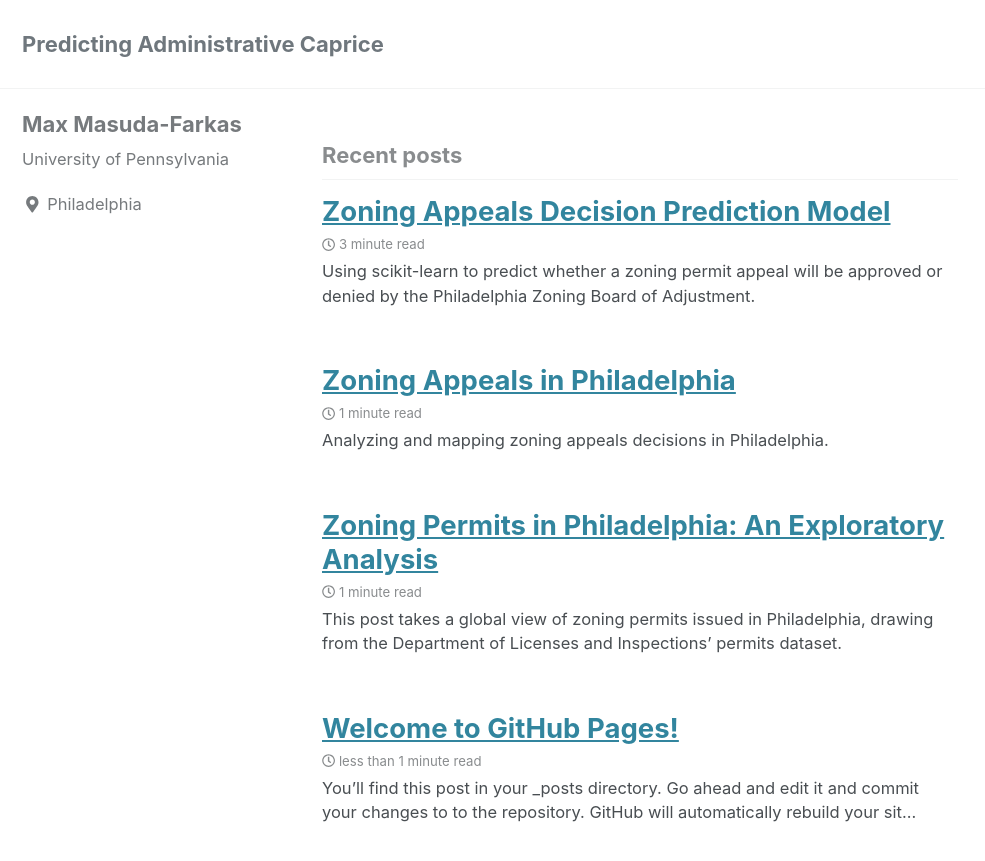
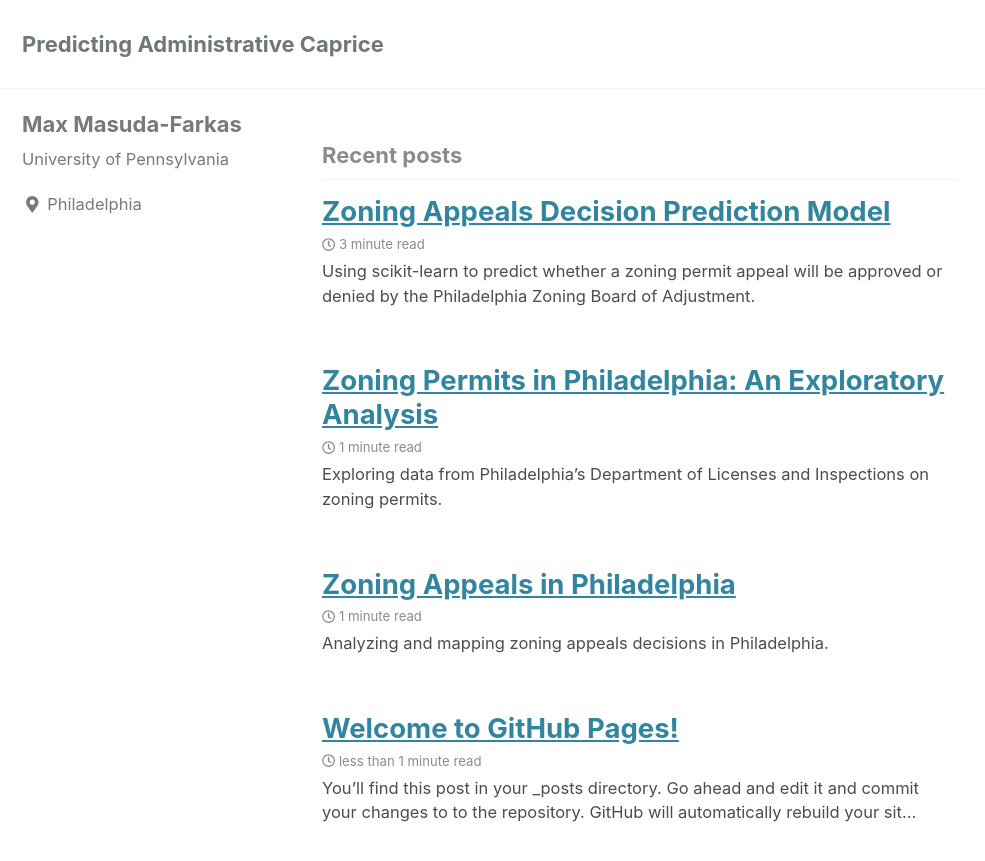
Before and after one commit to maxmasudafarkas/Philadelphia_Entitlements_Analysis, a Jekyll site: the page built from index.html, in a window 1280 px wide and 900 px high. Shown: the top 861 px of the window, without its empty margins (0-985 px from the left). Built offline with Jekyll 4.4.1, drawn with Linux system fonts in a browser that asks for light colours; cached includes are drawn as plain includes; nearby versions of some CDN libraries; a script that is not in the unit is left out; the list of posts is cut into pages by our own code.

Commit message:
Update 2020-12-17-zoning-permit-exploratory-analysis.md

```diff
--- a/_posts/2020-12-17-zoning-permit-exploratory-analysis.md
+++ b/_posts/2020-12-17-zoning-permit-exploratory-analysis.md
@@ -1,25 +1,27 @@
 ---
 title: "Zoning Permits in Philadelphia: An Exploratory Analysis"
-date: 2020-12-17
+date: 2020-12-21
 published: true
 tags: [dataviz, matplotlib]
-excerpt: "This post takes a global view of zoning permits issued in Philadelphia, drawing from the Department of Licenses and Inspections' permits dataset."
+excerpt: "Exploring data from Philadelphia's Department of Licenses and Inspections on zoning permits."
 toc: true
 toc_sticky: true
 ---
 
 ## Zoning as a Percentage of Total Permits Issued
 
-Since 2007, the City of Philadelphia's Department of Licenses and Inspections has issued close to 700,000 permits. These permits range in kind: Electrical, plumbing, and building alteration permits are among the most commonly issued permit types. Of these nearly 700,000 permits, zoning and use permits make up a substantial portion, representing approximately 14% of the total.
+Since 2007, the City of Philadelphia's [Department of Licenses and Inspections][Department of Licenses and Inspections] has issued close to 700,000 total permits. These permits range in kind: Electrical, plumbing, and building alteration permits are among the most commonly issued permit types. Of these nearly 700,000 permits, zoning and use permits make up a substantial portion, representing approximately 14% of the total.
 
 ![total_permits_pie_chart]({{ site.url }}{{ site.baseurl }}/assets/images/total_permits_pie_chart.png)
 
 ## Zoning Permits Issued over Time, 2007-2020
 
-The number of zoning permits that are issued in a given year can serve as a proxy for the amount of development activity that took place in that year. Moreover, unlike alteration or electrical permits that may only signify modest changes to existing properties, a zoning permit often indicates that a property owner or developer is seeking to build something entirely new and which falls outside the ambit of the local land use code.
+The number of zoning permits that are issued in a given year can serve as a proxy for the amount of development activity that took place in that year. Unlike alteration or electrical permits that may only signify modest changes to existing properties, a zoning permit often indicates that a property owner or developer is seeking to build something entirely new and which falls outside the ambit of the local land use code.
 
 Zoning permits can therefore function as a measure not only of a city's development activity, but of its economic health overall. Real estate development, especially of the scale that requires special land use permissions, ebbs and flows in concert with the surrounding economic conditions.
 
 This dynamic is demonstrated clearly in the below chart, which represents total zoning permits issued in Philadelphia over time. One first notices a slight dip in the years following the Great Recession, succeeded by a steady rise until 2019. Most notably, there is a dramatic dropoff in the year 2020, likely a product of the economic shock caused by the coronavirus pandemic.
 
 ![zoning_permits_bar_chart]({{ site.url }}{{ site.baseurl }}/assets/images/zoning_permits_bar_chart.png)
+
+[Department of Licenses and Inspections]: https://www.phila.gov/departments/department-of-licenses-and-inspections/
```
